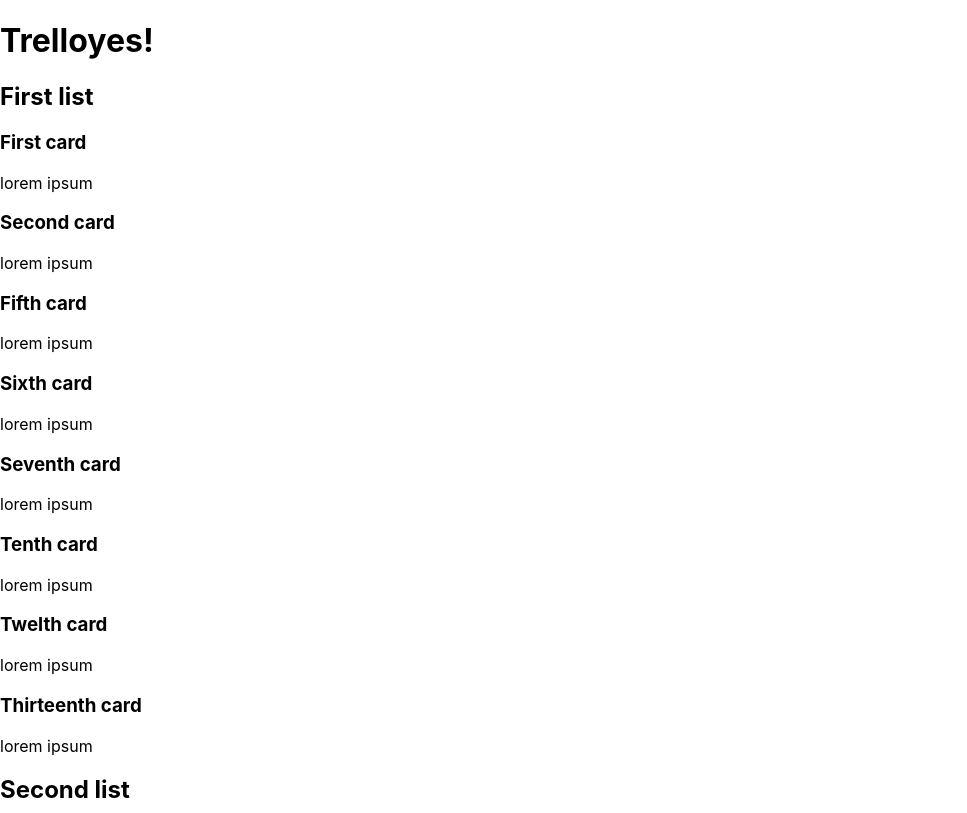
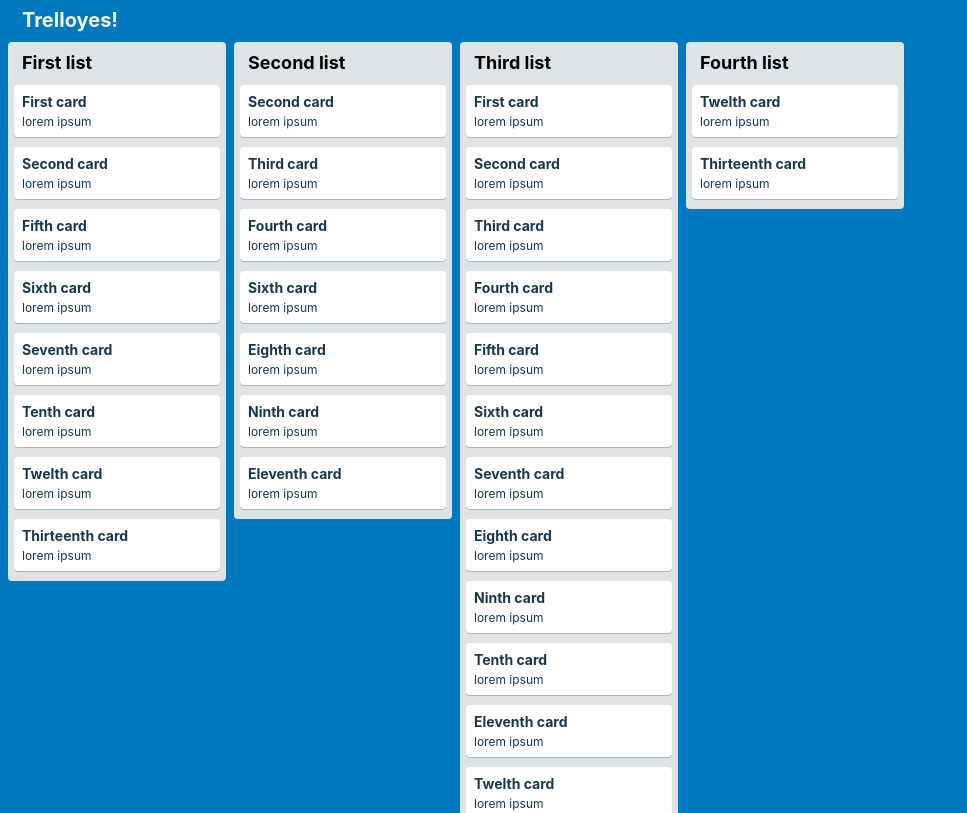
Before and after one commit to thinkful-ei-armadillo/ali-alexander-react-day4, a React (Create React App) app: page / in a window 1280 px wide. Shown: the top 813 px of the page, without its empty margins (0-967 px from the left). Built offline with nearby package versions, Linux system fonts and the light colour scheme.

Commit message:
Added css styles to index.css

```diff
--- a/src/App.js
+++ b/src/App.js
@@ -25,8 +25,6 @@ function List(props) {
   );
 }
 
-
-
 function App(props) {
 
   const grabCards = function(cardIds) {
--- a/src/index.css
+++ b/src/index.css
@@ -8,7 +8,85 @@ body {
   -moz-osx-font-smoothing: grayscale;
 }
 
-code {
-  font-family: source-code-pro, Menlo, Monaco, Consolas, "Courier New",
-    monospace;
+/* APP STYLES */
+
+.App {
+  min-height: calc(100vh - 16px);
+  min-width: calc(100vw - 16px);
+  background: #0079bf;
+  padding: 8px;
+  display: inline-flex;
+  flex-direction: column;
 }
+
+.App-header h1 {
+  margin: 0;
+  color: #f6f6f6;
+  font-size: 20px;
+  padding: 0 14px 10px;
+}
+
+.App-list {
+  display: flex;
+}
+
+/* LIST STYLES */
+
+.List {
+  min-width: 218px;
+}
+
+.List:not(:first-of-type) {
+  margin-left: 8px;
+}
+
+.List-header h2,
+.List-cards h3 {
+  margin: 0;
+}
+
+.List-header h2 {
+  font-size: 18px;
+  padding: 10px 8px 8px;
+}
+
+.List-header,
+.List-cards {
+  background-color: #dfe3e6;
+  padding: 0 6px 4px;
+}
+
+.List-header {
+  border-top-left-radius: 4px;
+  border-top-right-radius: 4px;
+}
+
+.List-cards {
+  border-bottom-left-radius: 4px;
+  border-bottom-right-radius: 4px;
+  padding-bottom: 10px;
+}
+
+/* CARD STYLES */
+
+.Card {
+  border-radius: 4px;
+  background-color: #fff;
+  box-shadow: 0 1px 0 rgba(9,45,66,.25);
+  padding: 8px;
+  color: #17394d;
+}
+
+.Card:not(:first-of-type) {
+  margin-top: 10px;
+}
+
+.Card h3 {
+  font-size: 14px;
+  margin-bottom: 4px;
+}
+
+.Card p {
+  margin: 0;
+  font-size: 12px;
+}
```
